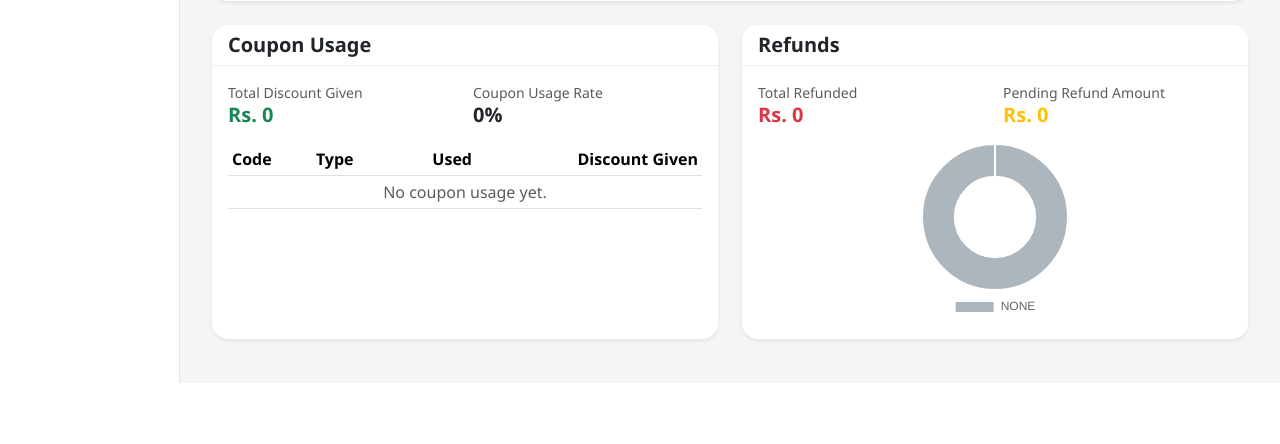
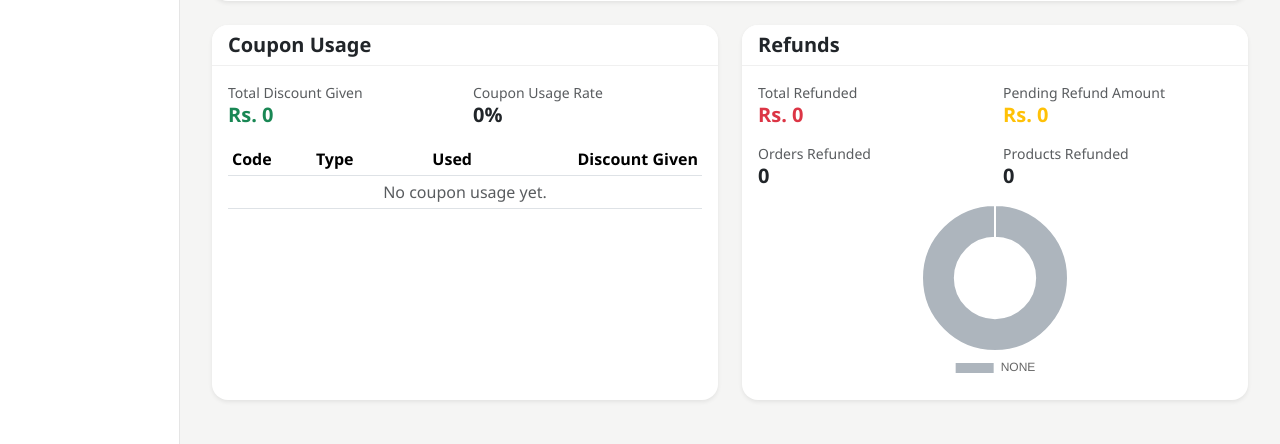
Before and after one commit to Karina-p1/E-commerce_churn_system, a Django app: page /analytics/finance/ in a window 1280 px wide. Shown: the part 1564-2008 px from the top of the page. Before the commit the page ends 1947 px from the top, so only its background shows below. Run offline with Django 4.2, Linux system fonts and the light colour scheme; tables that the repository leaves empty hold one stand-in row (values such as "Sample post"); data that the repository does not hold is empty; parts of the project's set-up code (start-up, migrations or seed data) failed here and were passed over; some libraries are stand-ins or nearby versions.

Commit message:
feat: Enhance refund summary with total refunded orders and products metrics

```diff
--- a/ecommerce/apps/analytics/api.py
+++ b/ecommerce/apps/analytics/api.py
@@ -321,10 +321,11 @@ def coupon_summary(request):
         ],
     })
 
-
 def refund_summary(request):
 
-    # Order.refund_status: NONE / PENDING / COMPLETED / REJECTED
+    refunded_orders = Order.objects.filter(refund_status="COMPLETED")
+
+    # Order.refund_status breakdown (all statuses, not just completed)
     refund_status_counts = (
         Order.objects
         .values("refund_status")
@@ -332,15 +333,23 @@ def refund_summary(request):
     )
 
     total_refunded_amount = (
-        Order.objects
-        .filter(refund_status="COMPLETED")
-        .aggregate(total=Sum("total_price"))["total"] or Decimal("0")
+        refunded_orders.aggregate(total=Sum("total_price"))["total"] or Decimal("0")
     )
 
     pending_refund_amount = (
         Order.objects
         .filter(refund_status="PENDING")
         .aggregate(total=Sum("total_price"))["total"] or Decimal("0")
+    )
+
+    total_refunded_orders = refunded_orders.count()
+
+    # total individual product units refunded, summed across all
+    # OrderItems belonging to refunded orders
+    total_products_refunded = (
+        OrderItem.objects
+        .filter(order__refund_status="COMPLETED")
+        .aggregate(total=Sum("quantity"))["total"] or 0
     )
 
     # RefundRequest is the actual submitted request/ticket queue
@@ -363,6 +372,8 @@ def refund_summary(request):
         },
         "total_refunded_amount": float(total_refunded_amount),
         "pending_refund_amount": float(pending_refund_amount),
+        "total_refunded_orders": total_refunded_orders,
+        "total_products_refunded": total_products_refunded,
         "refund_request_status_breakdown": {
             row["status"]: row["count"] for row in refund_request_counts
         },
--- a/ecommerce/templates/analytics/finance.html
+++ b/ecommerce/templates/analytics/finance.html
@@ -304,7 +304,6 @@
                             <div class="chart-loading" id="refundLoading">
                                 <div class="spinner-border spinner-border-sm text-danger" role="status"></div>
                             </div>
-
                             <div class="row g-3 mb-3">
                                 <div class="col-6">
                                     <small class="text-muted d-block">Total Refunded</small>
@@ -314,8 +313,15 @@
                                     <small class="text-muted d-block">Pending Refund Amount</small>
                                     <h5 class="fw-bold text-warning mb-0" id="pendingRefundAmount">--</h5>
                                 </div>
+                                <div class="col-6">
+                                    <small class="text-muted d-block">Orders Refunded</small>
+                                    <h5 class="fw-bold mb-0" id="totalRefundedOrders">--</h5>
+                                </div>
+                                <div class="col-6">
+                                    <small class="text-muted d-block">Products Refunded</small>
+                                    <h5 class="fw-bold mb-0" id="totalProductsRefunded">--</h5>
+                                </div>
                             </div>
-
                             <div style="height:180px">
                                 <canvas id="refundStatusChart"></canvas>
                             </div>
@@ -915,6 +921,12 @@ async function loadRefundSummary(){
         document.getElementById("pendingRefundAmount").innerText =
             "Rs. " + nprFormatter.format(data.pending_refund_amount);
 
+        document.getElementById("totalRefundedOrders").innerText =
+            data.total_refunded_orders;
+
+        document.getElementById("totalProductsRefunded").innerText =
+            data.total_products_refunded;
+
         const statusLabels = Object.keys(data.refund_status_breakdown);
         const statusValues = Object.values(data.refund_status_breakdown);
 
@@ -942,6 +954,10 @@ async function loadRefundSummary(){
         });
     } catch (err) {
         console.error("Failed to load refund summary", err);
+        document.getElementById("totalRefundedAmount").innerText = "Error";
+        document.getElementById("pendingRefundAmount").innerText = "Error";
+        document.getElementById("totalRefundedOrders").innerText = "Error";
+        document.getElementById("totalProductsRefunded").innerText = "Error";
     } finally {
         toggleLoading("refundLoading", false);
     }
```
